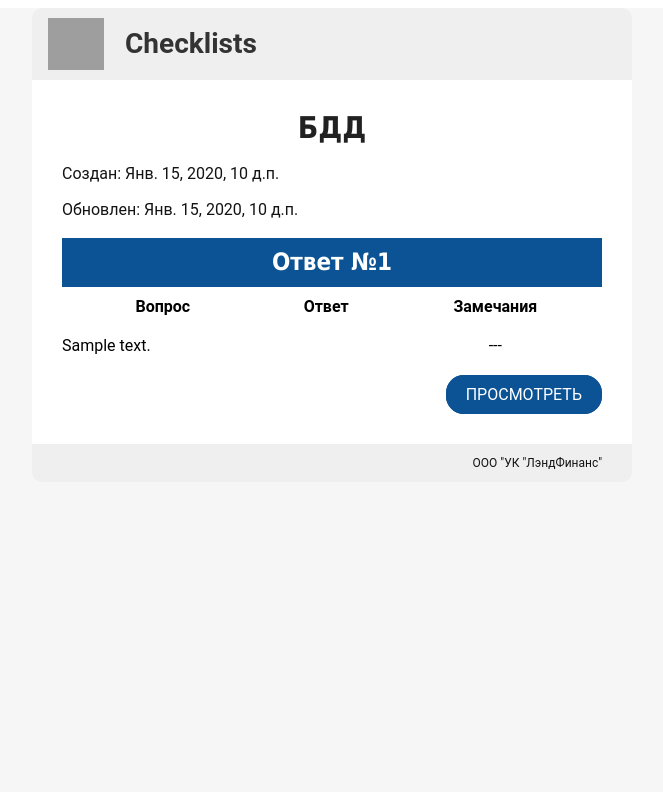
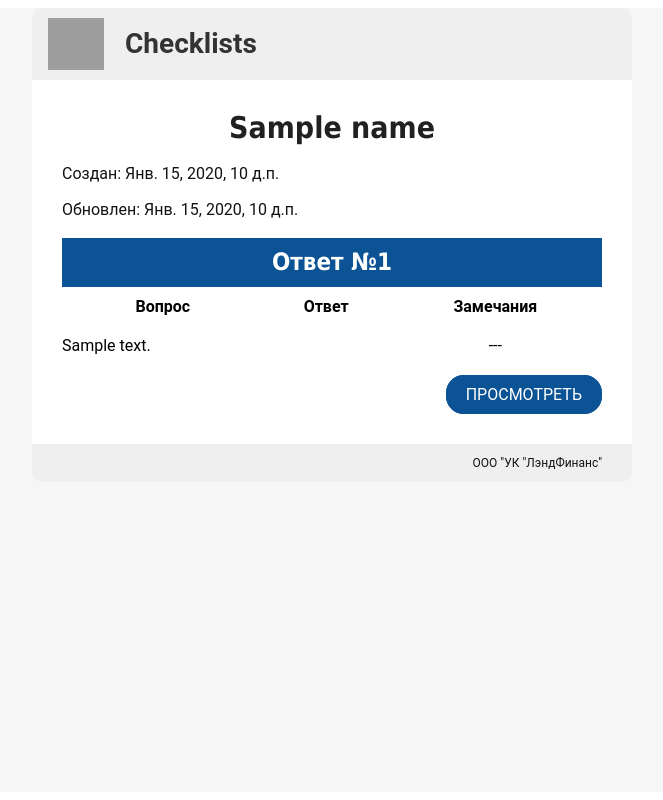
Before and after one commit to sWintermute/checklists, a Django app: template backend/user_profile/templates/basic_report.html in a window 1280 px wide. Shown: the whole page, without its empty margins (308-971 px from the left). Run offline with Django 3.2, Linux system fonts and the light colour scheme; tables that the repository leaves empty hold one stand-in row (values such as "Sample post"); the template is opened without the code that fills it: values that come from a table or form of the project are taken from there, most other values are stand-ins (such as "Sample title", 1, 10 or a date in 2020); parts of the project's set-up code (start-up, migrations or seed data) failed here and were passed over; grey boxes are pictures that could not be loaded.

Commit message:
Fix name in basic report

```diff
--- a/backend/user_profile/templates/basic_report.html
+++ b/backend/user_profile/templates/basic_report.html
@@ -123,7 +123,7 @@
                                             <td align="center" style="padding:0;Margin:0">
                                               <h1
                                                 style="Margin:0;line-height:36px;font-family:tahoma,verdana,segoe,sans-serif;font-size:30px;font-style:normal;font-weight:bold;color:#212121">
-                                                БДД</h1>
+                                                {{name}}</h1>
                                             </td>
                                           </tr>
                                           <tr style="border-collapse:collapse">
```
